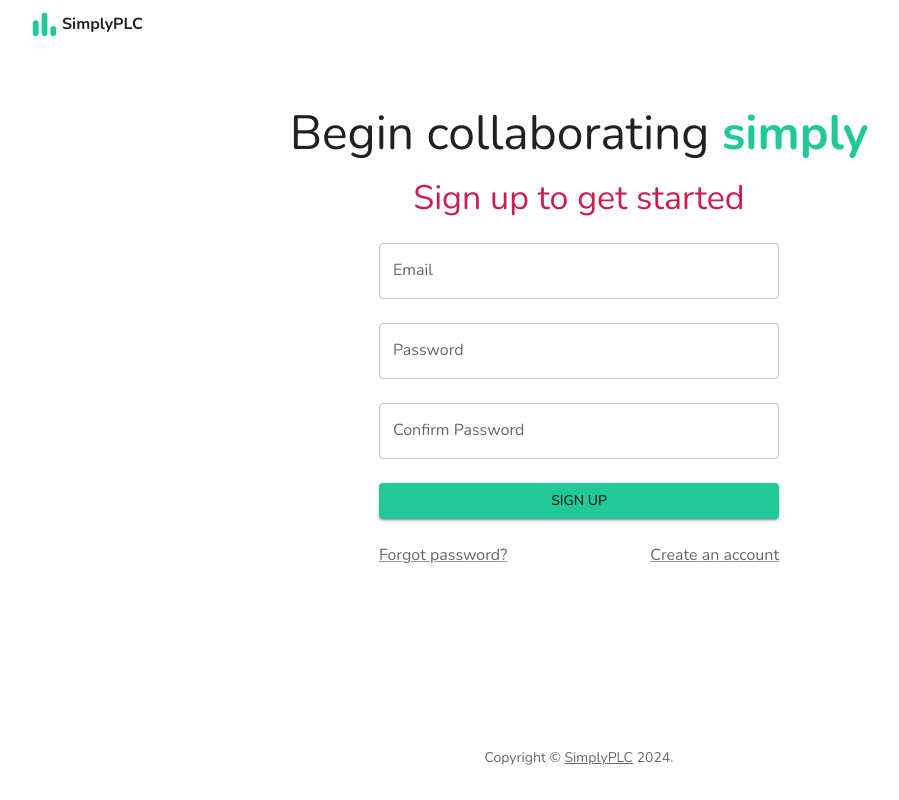
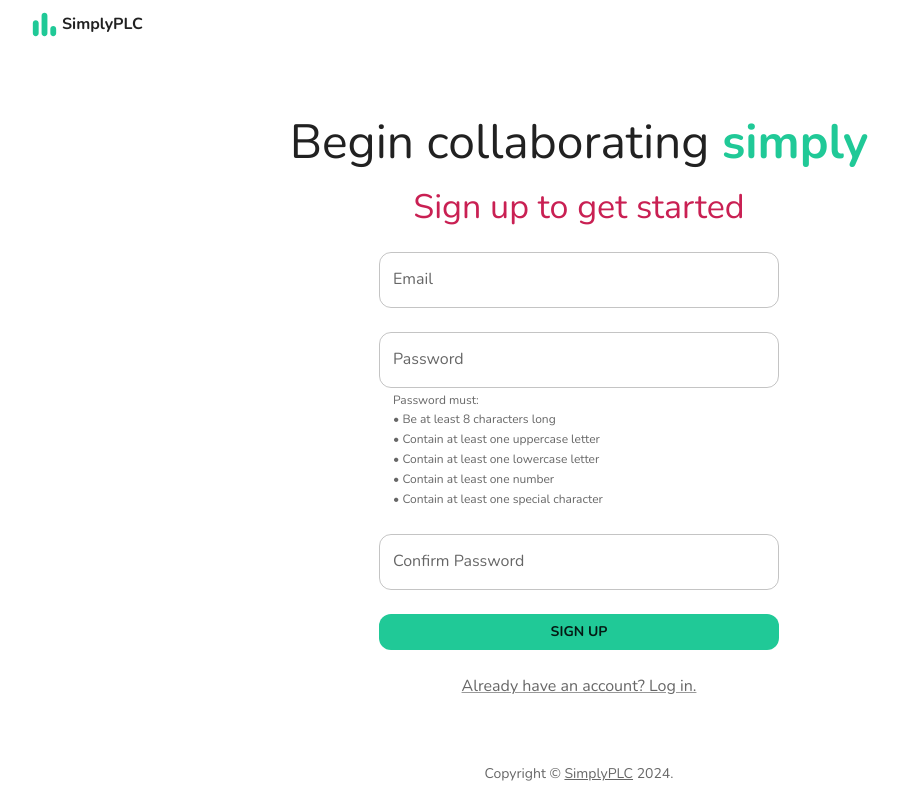
Before and after one commit to simply-plc/pdsa, a React (Create React App) app in the folder frontend/: page /create-account in a window 1280 px wide. Shown: the whole page, without its empty margins (61-960 px from the left). Built offline with nearby package versions, Linux system fonts and the light colour scheme.

Commit message:
finished create user

```diff
--- a/frontend/src/components/landing-page/CreateAccount.js
+++ b/frontend/src/components/landing-page/CreateAccount.js
@@ -2,12 +2,12 @@ import {useState, useEffect} from 'react';
 import {Link as RouterLink, useNavigate} from 'react-router-dom';
 import {jwtDecode} from 'jwt-decode';
 import http from '../../http';
+import axios from 'axios';
 
 import Box from '@mui/material/Box';
 import TextField from '@mui/material/TextField';
 import Stack from '@mui/material/Stack';
 import Typography from '@mui/material/Typography';
-import Divider from '@mui/material/Divider';
 import Button from '@mui/material/Button';
 import Link from '@mui/material/Link';
 import CircularProgress from '@mui/material/CircularProgress';
@@ -26,12 +26,19 @@ export default function Login() {
     const navigate = useNavigate();
     const [shadow, setShadow] = useState(false);
     const [validated, setValidated] = useState(false);
-    const [incorrect, setIncorrect] = useState(false);
+    const [exist, setExist] = useState(false);
     const [loading, setLoading] = useState(false);
     const [formData, setFormData] = useState({
         email: '',
         password: '',
         confirm: '',
+    });
+    const [invalidPassword, setInvalidPassword] = useState({
+        length: true,
+        uppercase: true,
+        lowercase: true,
+        number: true,
+        special: true,
     });
 
     useEffect(() => {
@@ -44,7 +51,7 @@ export default function Login() {
 
                 // Check if token is expired. If not, redirect to user page
                 if (decodedToken.exp > currentTime) {
-                    navigate('/user');
+                    navigate('/user', {replace:true});
                 } else { // if expired, then clear expired token
                     localStorage.clear();
                 }
@@ -72,19 +79,11 @@ export default function Login() {
         setLoading(true);
 
         // Login
-        http.post('/user/token/', formData,)
-            .then(response => {
-                // Store tokens in local storage
-                localStorage.setItem('access_token', response.data.access);
-                localStorage.setItem('refresh_token', response.data.refresh);
-                // Store access token in the header to be sent for authorization
-                http.defaults.headers.common['Authorization'] = `Bearer ${response.data.access}`;
-                // navigate to user
-                navigate('/user');
-            })
+        axios.post(`${http.defaults.baseURL}/user/create/`, formData,)
+            .then(response => navigate('/login'))
             .catch(error => {
                 setLoading(false);
-                (error.response.status === 401) ? setIncorrect(true) : alert(error.message);
+                (error.response.status === 400) ? setExist(true) : alert(error.message);
             });
     }
 
@@ -97,7 +96,17 @@ export default function Login() {
 
         // Resets the check for user existence when user starts typing
         setValidated(false);
-        setIncorrect(false);
+        setExist(false);
+
+        if (target.name === 'password') {
+            setInvalidPassword({
+                length: target.value.length < 8,
+                uppercase: !(/[A-Z]/.test(target.value)),
+                lowercase: !(/[a-z]/.test(target.value)),
+                number: !(/\d/.test(target.value)),
+                special: !(/[^A-Za-z0-9]/.test(target.value)),
+            })
+        }
     }
 
     // Set shadow on scroll
@@ -119,9 +128,24 @@ export default function Login() {
         return (validated || check) && !emailRegex.test(formData.email);
     }
 
+    function isNotMatching(check=false) {
+        return (validated || check) && formData.password !== formData.confirm;
+    }
+
+    function isInvalidPassword(check=false) {
+        return (validated || check) && Object.values(invalidPassword).some(x=>x);
+    }
+
     function isError() {
-        return isEmpty(formData.email, true) || isEmpty(formData.password, true) || isInvalidEmail(true);
+        return isEmpty(formData.email, true) ||
+            isEmpty(formData.password, true) ||
+            isEmpty(formData.confirm, true) ||
+            isNotMatching(true) ||
+            isInvalidPassword(true) ||
+            isInvalidEmail(true);
     }
+
+
 
     ///////////////
     // Component //
@@ -129,23 +153,39 @@ export default function Login() {
 
     return (
         <>
+            <Box
+                sx={{
+                    display:'flex',
+                    flexDirection:'column',
+                    height:'100vh',
+                }}
+                >
                 {/* Navbar */}
                 <LandingNavbar shadow={shadow} showNav={false} />
                 {/* Body */}
-            <Box sx={{height:'90vh', minHeight:'30rem'}}>
+                <Box
+                    sx={{
+                        // height:'90vh',
+                        display:'flex',
+                        flexDirection:'column',
+                        flexGrow:1,
+                    }}
+                    >
+                    {/* Header */}
                     <Box
                         onWheel={handleWheel}
                         sx={{
                             bgcolor:'background.paper',
                             display:'flex',
+                            justifyContent:'center',
                             alignItems:'center',
-                        justifyContent:'center',
-                        height:'80%',
+                            flexGrow:1,
+
                         }}
                         >
                         <Fade in={true} easing='ease-in' timeout={.25*1000}>
                             {/* Login */}
-                        <Stack spacing={3}>
+                            <Stack spacing={3} >
                                 {/* Header Text */}
                                 <Stack spacing={2} sx={{maxWidth:'45rem'}}>
                                     {/* Title */}
@@ -196,13 +236,15 @@ export default function Login() {
                                                 onChange={handleChange}
                                                 helperText={
                                                     (isEmpty(formData.email)) ? 'Email required' :
-                                                (isInvalidEmail()) ? 'Invalid email' : ''
+                                                    (isInvalidEmail()) ? 'Invalid email' :
+                                                    (exist) ? 'Email is already used' : ''
                                                 }
                                                 error={
                                                     isEmpty(formData.email) ||
                                                     isInvalidEmail() ||
-                                                incorrect
+                                                    exist
                                                 }
+                                                InputProps={{sx:{borderRadius:3}}}
                                                 />
                                             {/* Password */}
                                             <TextField
@@ -212,13 +254,20 @@ export default function Login() {
                                                 value={formData.password}
                                                 onChange={handleChange}
                                                 helperText={
-                                                (isEmpty(formData.password)) ? 'Password required' :
-                                                (incorrect) ? 'Incorrect email or password' : ''
+                                                    [
+                                                        (isInvalidPassword(true)) ? <Box>Password must:</Box> : '',
+                                                        (invalidPassword.length) ? <Box>&bull; Be at least 8 characters long</Box> : '',
+                                                        (invalidPassword.uppercase) ? <Box>&bull; Contain at least one uppercase letter</Box> : '',
+                                                        (invalidPassword.lowercase) ? <Box>&bull; Contain at least one lowercase letter</Box> : '',
+                                                        (invalidPassword.number) ? <Box>&bull; Contain at least one number</Box> : '',
+                                                        (invalidPassword.special) ? <Box>&bull; Contain at least one special character</Box> : '',
+                                                    ]
                                                 }
                                                 error={
                                                     isEmpty(formData.password) ||
-                                                incorrect
+                                                    isInvalidPassword()
                                                 }
+                                                InputProps={{sx:{borderRadius:3}}}
                                                 />
                                             {/* Confirm Password */}
                                             <TextField
@@ -228,30 +277,39 @@ export default function Login() {
                                                 value={formData.confirm}
                                                 onChange={handleChange}
                                                 helperText={
-                                                (isEmpty(formData.password)) ? 'Password required' :
-                                                (incorrect) ? 'Incorrect email or password' : ''
+                                                    (isEmpty(formData.confirm)) ? 'Please confirm password' :
+                                                    (isNotMatching()) ? 'Passwords does not match' : ''
                                                 }
                                                 error={
-                                                isEmpty(formData.password) ||
-                                                incorrect
+                                                    isEmpty(formData.confirm) ||
+                                                    isNotMatching()
                                                 }
+                                                InputProps={{sx:{borderRadius:3}}}
                                                 />
                                             {/* Buttons */}
                                             <Button
                                                 variant='contained'
                                                 fullWidth
                                                 type='submit'
+                                                disabled={loading}
+                                                disableElevation
+                                                sx={{
+                                                    borderRadius:3,
+                                                    fontWeight:'bold',
+                                                    '&:disabled': {
+                                                        backgroundColor:'primary.main',
+                                                    }
+                                                }}
                                                 >
                                                 {(loading) ? <CircularProgress color='inherit' size='1.55rem' /> : 'Sign up'}
                                             </Button>
                                             <Box
                                                 sx={{
                                                     display:'flex',
-                                                justifyContent:'space-between',
+                                                    justifyContent:'center',
                                                 }}
                                                 >
-                                            <Link component={RouterLink} to='#' color='text.secondary'>Forgot password?</Link>
-                                            <Link component={RouterLink} to='#' color='text.secondary'>Create an account</Link>
+                                                <Link component={RouterLink} to='/login' color='text.secondary'>Already have an account? Log in.</Link>
                                             </Box>
                                         </Stack>
                                     </Box>
@@ -267,7 +325,7 @@ export default function Login() {
                             display:'flex',
                             alignItems:'end',
                             justifyContent:'center',
-                        height:'20%',
+                            marginBottom:'1rem',
                         }}
                         >
                         <Typography variant="body2" color="text.secondary" align="center">
@@ -280,6 +338,7 @@ export default function Login() {
                         </Typography>
                     </Box>
                 </Box>
+            </Box>
         </>
     );
 }
--- a/frontend/src/components/landing-page/DeprecatedCreateAccount.js
+++ b/frontend/src/components/landing-page/DeprecatedCreateAccount.js
@@ -26,7 +26,7 @@ export default function CreateAccount() {
         lowercase: false,
         number: false,
         special: false,
-    })
+    });
 
     // Handles user input (not radio)
     function handleChange({target}) {
```
Also changed, not shown: frontend/src/components/landing-page/LandingNavbar.js (+6 -2 lines), frontend/src/components/landing-page/Login.js (+29 -4 lines), 1 other file (tests, documents, lock files or other folders). Lines whose indentation alone changed are shown as unchanged.
